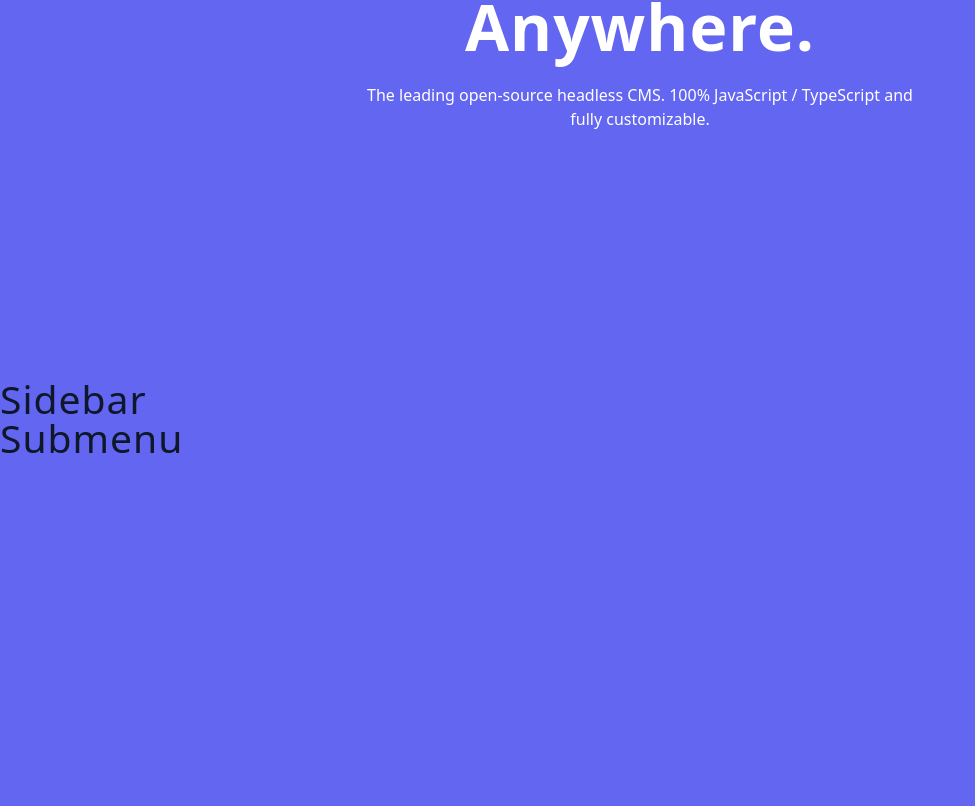
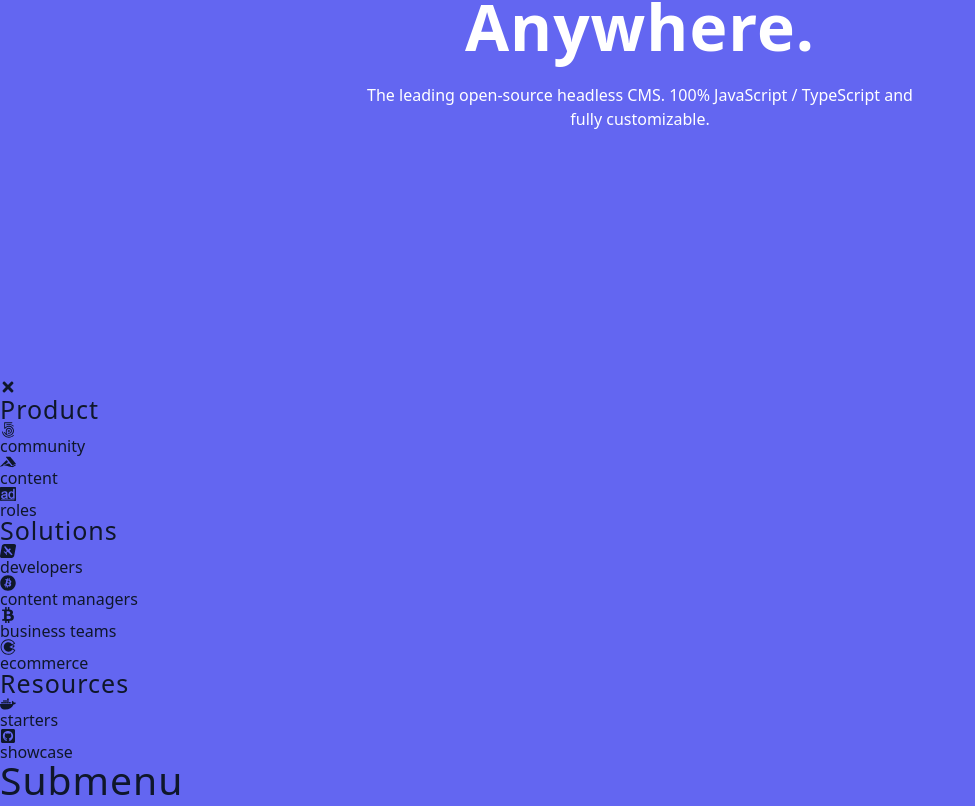
Before and after one commit to Done83/13-strapi-clone, a React (Vite) app: page / in a window 1280 px wide. Shown: the part 421-1227 px from the top of the page, without its empty margins (0-975 px from the left). Before the commit the page ends 885 px from the top, so only its background shows below. Built offline with nearby package versions, Linux system fonts and the light colour scheme.

Commit message:
E: Sidebar component structure completed

```diff
--- a/package.json
+++ b/package.json
@@ -9,7 +9,7 @@
     "preview": "vite preview"
   },
   "dependencies": {
-    "nanoid": "^4.0.1",
+    "nanoid": "^4.0.2",
     "react": "^18.2.0",
     "react-dom": "^18.2.0",
     "react-icons": "^4.12.0"
--- a/src/Sidebar.jsx
+++ b/src/Sidebar.jsx
@@ -1,4 +1,37 @@
+import { FaTimes } from "react-icons/fa";
+import sublinks from "./data";
+import { useGlobalContext } from "./context";
 const Sidebar = () => {
-  return <h2>Sidebar</h2>;
+  const { isSidebarOpen, closeSidebar } = useGlobalContext();
+  return (
+    <aside className="sidebar">
+      <div className="sidebar-container">
+        <button className="close-btn">
+          <FaTimes />
+        </button>
+        <div className="sidebar-links">
+          {sublinks.map((item) => {
+            const { links, page, pageId } = item;
+            return (
+              <article key={pageId}>
+                <h4>{page}</h4>
+                <div className="sidebar-sublinks">
+                  {links.map((link) => {
+                    const { id, label, icon, url } = link;
+                    return (
+                      <a key={id} href={url}>
+                        {icon}
+                        {label}
+                      </a>
+                    );
+                  })}
+                </div>
+              </article>
+            );
+          })}
+        </div>
+      </div>
+    </aside>
+  );
 };
 export default Sidebar;
```
Also changed, not shown: 1 other file (tests, documents, lock files or other folders).
